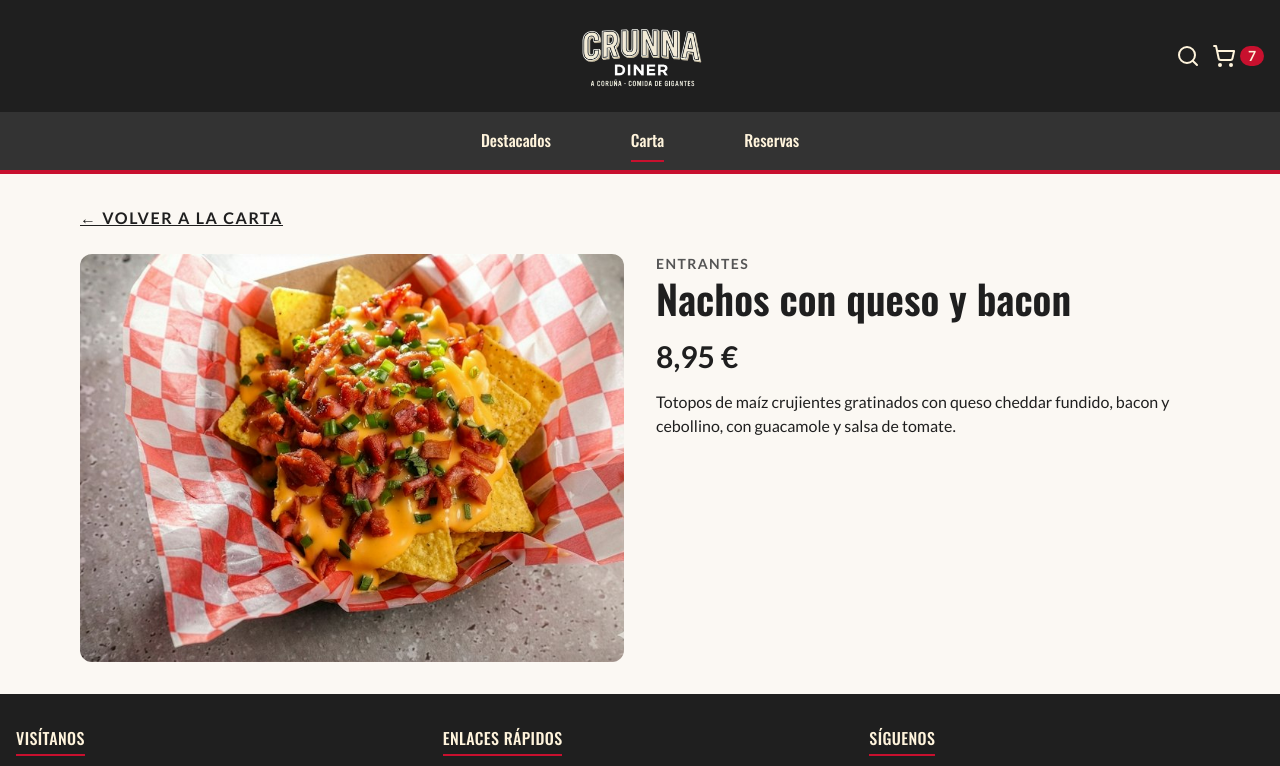
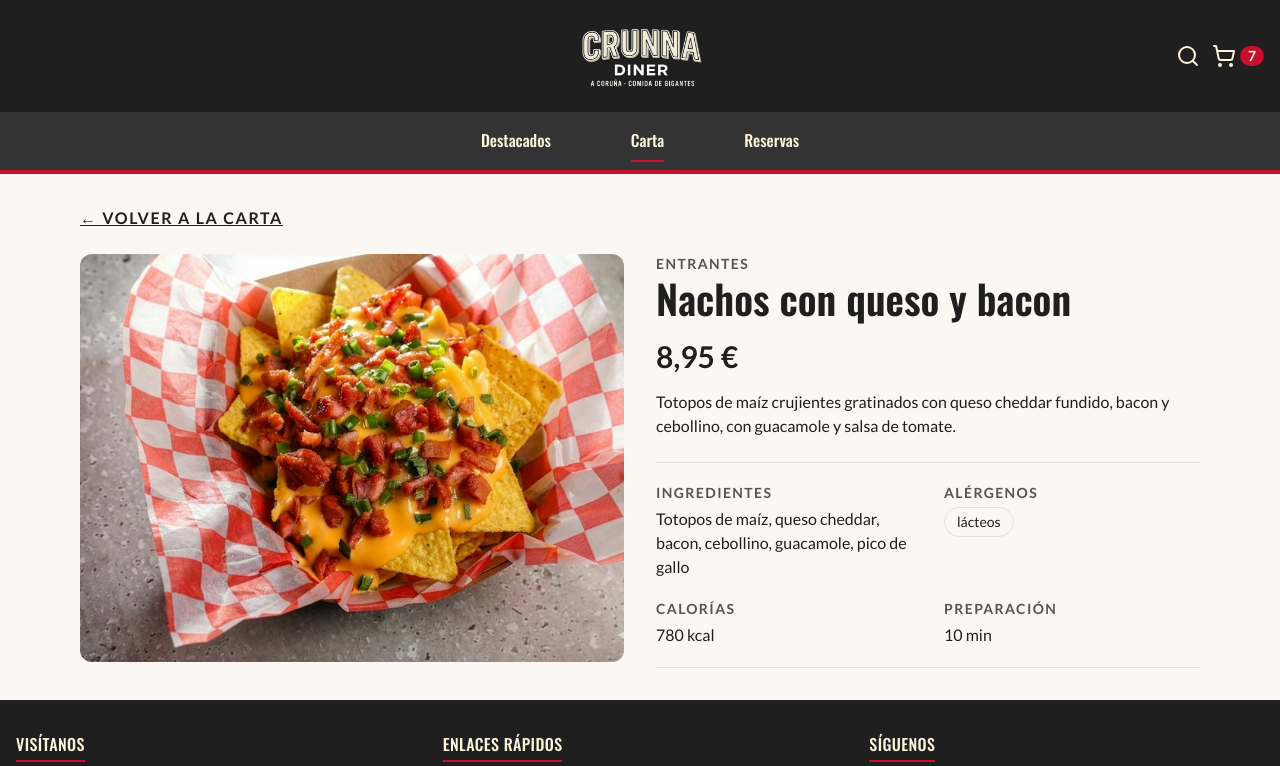
Before and after one commit to diaz827/RestauranteOnline, a React (Vite) app in the folder restauranteOnline/: page /carta/1 in a window 1280 px wide. Shown: the top 766 px of the page. Built offline with nearby package versions, Linux system fonts and the light colour scheme.

Commit message:
Añadir distintivos y ficha al detalle del plato
- Mostrar Vegetariano y Picante solo cuando corresponde

- Añadir la ficha con ingredientes, alérgenos, calorías y preparación

- Mostrar un texto cuando el plato no tiene alérgenos

```diff
--- a/restauranteOnline/src/pages/ProductDetailPage.tsx
+++ b/restauranteOnline/src/pages/ProductDetailPage.tsx
@@ -56,6 +56,59 @@ export default function ProductDetailPage() {
                     </p>
 
                     <p>{plato.descripcion}</p>
+                    {(plato.vegetariano || plato.picante) && (
+                        <ul className="flex flex-wrap gap-2">
+                            {plato.vegetariano && (
+                                <li className="rounded-full border-2 border-negro px-4 py-1 text-sm font-bold tracking-widest uppercase">
+                                    Vegetariano
+                                </li>
+                            )}
+                            {plato.picante && (
+                                <li className="rounded-full border-2 border-rojo px-4 py-1 text-sm font-bold tracking-widest text-rojo uppercase">
+                                    Picante
+                                </li>
+                            )}
+                        </ul>
+                    )}
+
+                    <section
+                        aria-labelledby="titulo-ficha"
+                        className="mt-2 grid grid-cols-2 gap-x-8 gap-y-5 border-y border-borde py-5"
+                    >
+                        <h2 id="titulo-ficha" className="sr-only">
+                            Ficha del plato
+                        </h2>
+
+                        <section className="col-span-2 md:col-span-1">
+                            <h3 className="mb-1 text-sm font-bold tracking-widest text-gris uppercase">Ingredientes</h3>
+                            <p className="first-letter:uppercase">{plato.ingredientes.join(', ')}</p>
+                        </section>
+
+                        <section className="col-span-2 md:col-span-1">
+                            <h3 className="mb-1 text-sm font-bold tracking-widest text-gris uppercase">Alérgenos</h3>
+                            {plato.alergenos.length === 0 ? (
+                                <p>Sin alérgenos declarados</p>
+                            ) : (
+                                <ul className="flex flex-wrap gap-2">
+                                    {plato.alergenos.map((alergeno) => (
+                                        <li key={alergeno} className="rounded-full border border-borde px-3 py-1 text-sm">
+                                            {alergeno}
+                                        </li>
+                                    ))}
+                                </ul>
+                            )}
+                        </section>
+
+                        <section>
+                            <h3 className="mb-1 text-sm font-bold tracking-widest text-gris uppercase">Calorías</h3>
+                            <p>{plato.calorias} kcal</p>
+                        </section>
+
+                        <section>
+                            <h3 className="mb-1 text-sm font-bold tracking-widest text-gris uppercase">Preparación</h3>
+                            <p>{plato.tiempoPreparacion} min</p>
+                        </section>
+                    </section>
                 </section>
             </article>
         </main>
```
Lines whose indentation alone changed are shown as unchanged.
